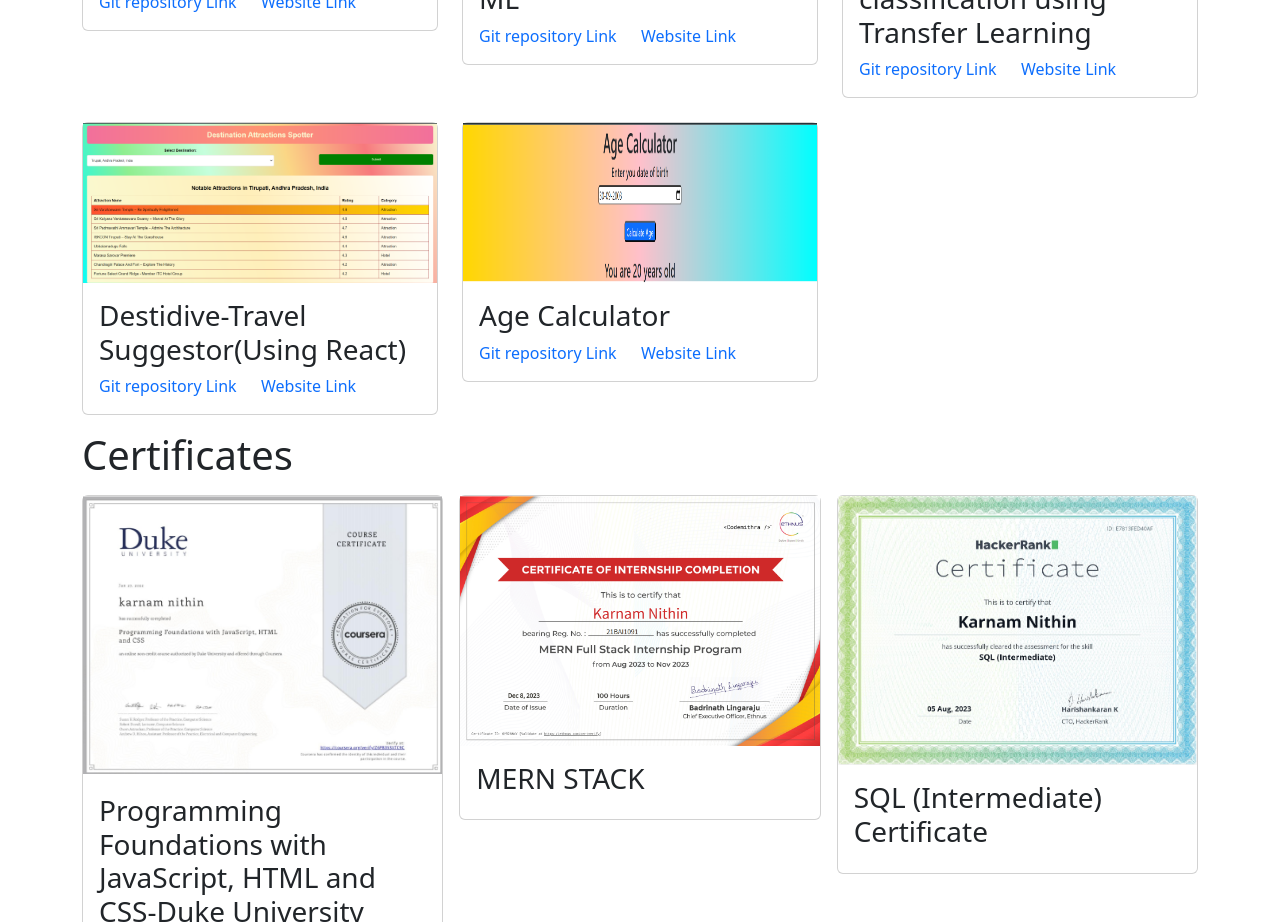
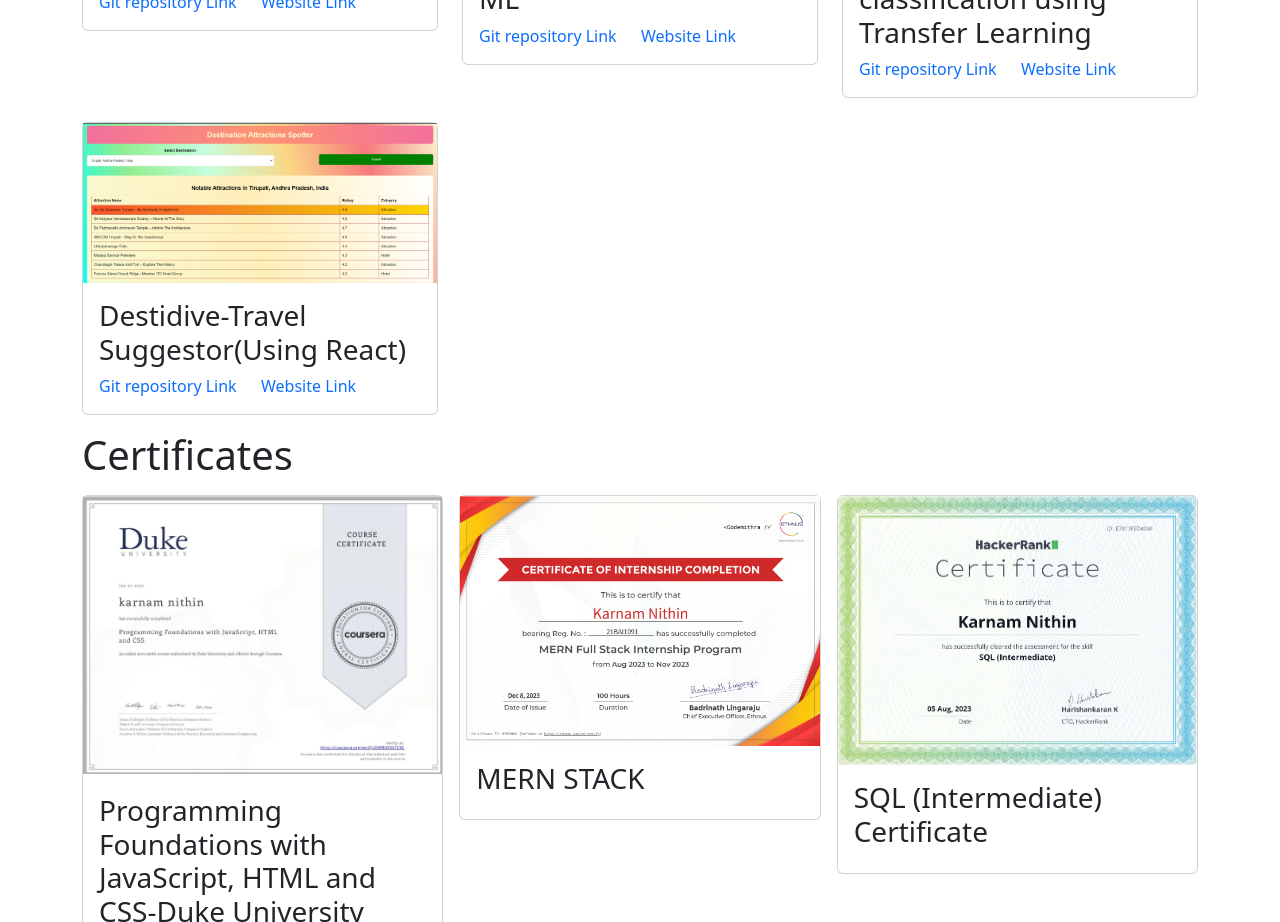
Before and after one commit to nithinkarnam/portfolio_nithinkarnam, a React (Create React App) app: page / in a window 1280 px wide. Shown: the part 2060-2982 px from the top of the page. Built offline with nearby package versions, Linux system fonts and the light colour scheme.

Commit message:
Update Projects.js

```diff
--- a/src/components/Projects.js
+++ b/src/components/Projects.js
@@ -79,17 +79,6 @@
                                     </div>
                             </div>
                         </div>
-                        <div class="col-lg-4 col-md-6">
-                            <div class="card mb-10">
-                                    <div class="card-image-top text-center"><img style={{height:"10rem"}} class="img-fluid" src={agecalculator}  alt="pic"></img></div>
-                                    <div class="card-body">
-                                        <h3 class="card-title">Age Calculator</h3>
-                                        <a class="text-decoration-none  text-primary" href="https://github.com/nithinkarnam/agecalculator_mern" target="_blank">Git repository Link </a>
-                                        &ensp; &ensp;
-                                        <a class="text-decoration-none  text-primary" href="hhttps://agecalculator-mern.vercel.app/" target="_blank">Website Link</a>
-                                    </div>
-                            </div>
-                        </div>
                     </div>
                 </div>
             </div>
```
